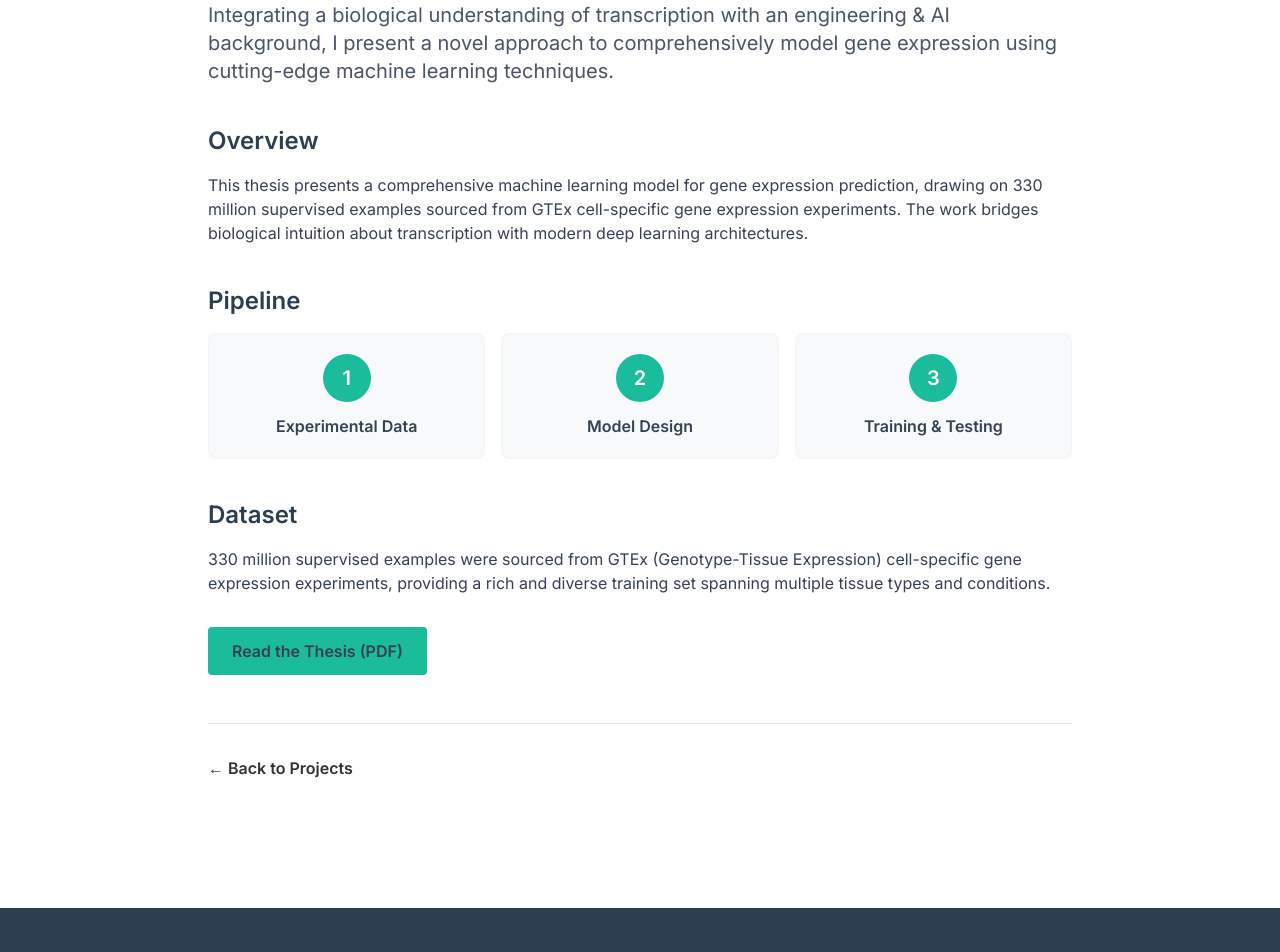
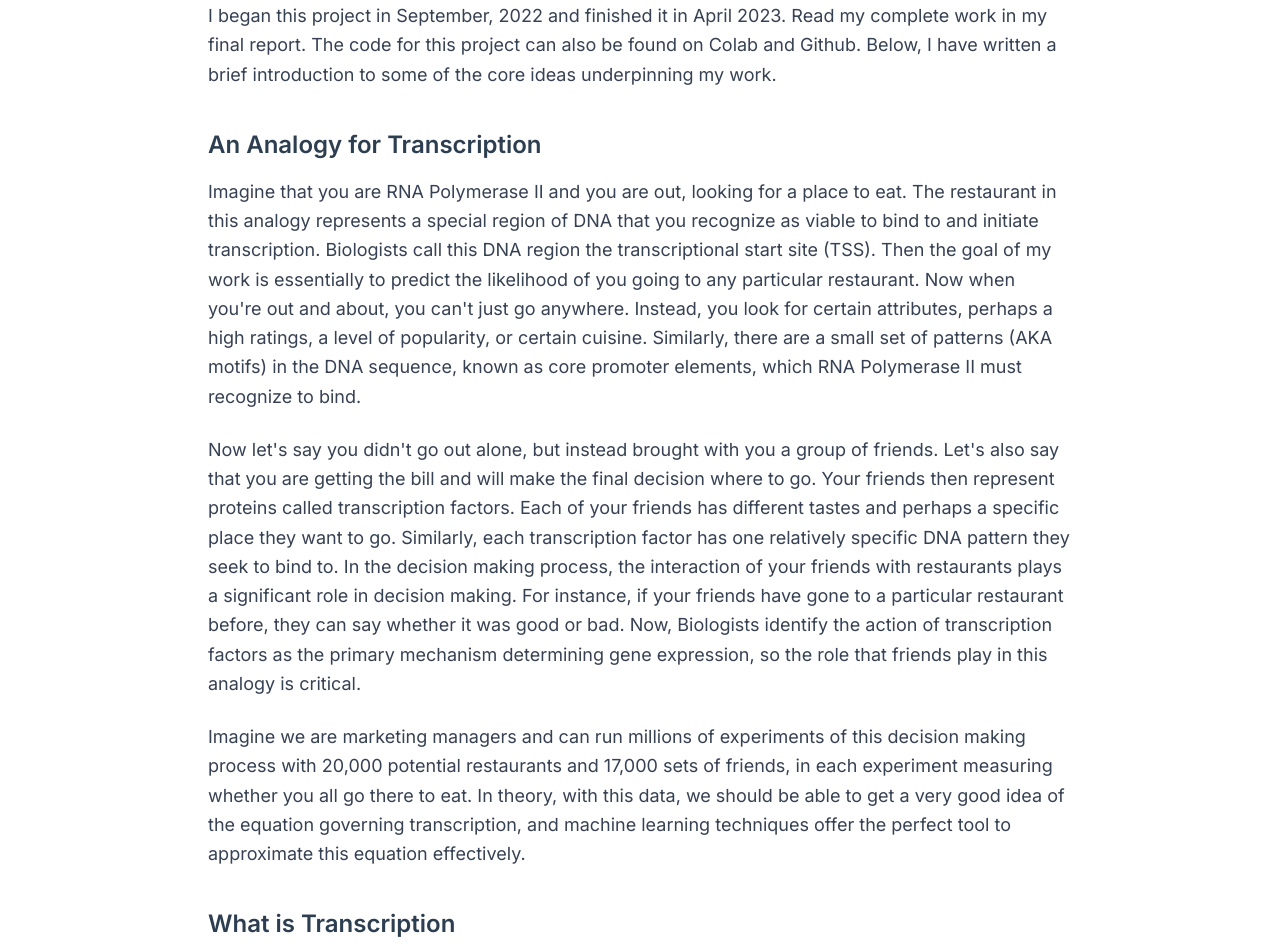
Before and after one commit to VanessaAnneliese/Cameron-witkowski-website, a Next.js app: page /projects/undergrad-thesis in a window 1280 px wide. Shown: the part 260-1212 px from the top of the page. Built offline with nearby package versions, Linux system fonts and the light colour scheme.

Commit message:
Replace undergrad thesis page with original copy and analogy sections

```diff
--- a/src/app/projects/undergrad-thesis/page.tsx
+++ b/src/app/projects/undergrad-thesis/page.tsx
@@ -8,50 +8,76 @@ export default function UndergradThesisPage() {
         A Novel Approach to Model Transcription in Humans
       </h1>
 
-      <div className="text-gray-700">
-        <p className="text-xl text-gray-600 mb-8">
-          Integrating a biological understanding of transcription with an engineering &amp; AI background,
-          I present a novel approach to comprehensively model gene expression using cutting-edge machine
-          learning techniques.
-        </p>
-
-        <h2 className="text-2xl font-bold text-[#2c3e50] mt-10 mb-4">Overview</h2>
-        <p className="mb-4">
-          This thesis presents a comprehensive machine learning model for gene expression prediction,
-          drawing on 330 million supervised examples sourced from GTEx cell-specific gene expression
-          experiments. The work bridges biological intuition about transcription with modern deep learning
-          architectures.
-        </p>
-
-        <h2 className="text-2xl font-bold text-[#2c3e50] mt-10 mb-4">Pipeline</h2>
-        <div className="grid grid-cols-3 gap-4 mb-8">
-          {["Experimental Data", "Model Design", "Training & Testing"].map((step, i) => (
-            <div key={step} className="bg-[#f8f9fa] rounded-lg p-5 text-center border border-gray-100">
-              <div className="w-12 h-12 rounded-full bg-[#1abc9c] text-white flex items-center justify-center font-bold text-xl mx-auto mb-3">
-                {i + 1}
-              </div>
-              <p className="font-semibold text-gray-700">{step}</p>
-            </div>
-          ))}
-        </div>
-
-        <h2 className="text-2xl font-bold text-[#2c3e50] mt-10 mb-4">Dataset</h2>
-        <p className="mb-4">
-          330 million supervised examples were sourced from GTEx (Genotype-Tissue Expression) cell-specific
-          gene expression experiments, providing a rich and diverse training set spanning multiple tissue
-          types and conditions.
-        </p>
-
-        <div className="mt-8">
+      <div className="text-gray-700 space-y-6 leading-relaxed text-lg">
+        <p>
+          I began this project in September, 2022 and finished it in April 2023.{" "}
           <a
             href="http://cameronwitkowski.com/wp-content/uploads/2023/05/Thesis_Final_Report_1.pdf"
             target="_blank"
             rel="noopener noreferrer"
-            className="inline-block bg-[#1abc9c] text-white px-6 py-3 rounded font-semibold hover:bg-[#16a085] transition-colors"
+            className="text-[#1abc9c] hover:underline"
           >
-            Read the Thesis (PDF)
+            Read my complete work in my final report.
+          </a>{" "}
+          The code for this project can also be found on{" "}
+          <a
+            href="https://colab.research.google.com"
+            target="_blank"
+            rel="noopener noreferrer"
+            className="text-[#1abc9c] hover:underline"
+          >
+            Colab
+          </a>{" "}
+          and{" "}
+          <a
+            href="https://github.com/witkowski-cam"
+            target="_blank"
+            rel="noopener noreferrer"
+            className="text-[#1abc9c] hover:underline"
+          >
+            Github
           </a>
-        </div>
+          . Below, I have written a brief introduction to some of the core ideas underpinning my work.
+        </p>
+
+        <h2 className="text-2xl font-bold text-[#2c3e50] mt-10 mb-4">An Analogy for Transcription</h2>
+        <p>
+          Imagine that you are RNA Polymerase II and you are out, looking for a place to eat. The restaurant
+          in this analogy represents a special region of DNA that you recognize as viable to bind to and
+          initiate transcription. Biologists call this DNA region the transcriptional start site (TSS). Then
+          the goal of my work is essentially to predict the likelihood of you going to any particular
+          restaurant. Now when you&apos;re out and about, you can&apos;t just go anywhere. Instead, you look
+          for certain attributes, perhaps a high ratings, a level of popularity, or certain cuisine.
+          Similarly, there are a small set of patterns (AKA motifs) in the DNA sequence, known as core
+          promoter elements, which RNA Polymerase II must recognize to bind.
+        </p>
+        <p>
+          Now let&apos;s say you didn&apos;t go out alone, but instead brought with you a group of friends.
+          Let&apos;s also say that you are getting the bill and will make the final decision where to go.
+          Your friends then represent proteins called transcription factors. Each of your friends has
+          different tastes and perhaps a specific place they want to go. Similarly, each transcription factor
+          has one relatively specific DNA pattern they seek to bind to. In the decision making process, the
+          interaction of your friends with restaurants plays a significant role in decision making. For
+          instance, if your friends have gone to a particular restaurant before, they can say whether it was
+          good or bad. Now, Biologists identify the action of transcription factors as the primary mechanism
+          determining gene expression, so the role that friends play in this analogy is critical.
+        </p>
+        <p>
+          Imagine we are marketing managers and can run millions of experiments of this decision making
+          process with 20,000 potential restaurants and 17,000 sets of friends, in each experiment measuring
+          whether you all go there to eat. In theory, with this data, we should be able to get a very good
+          idea of the equation governing transcription, and machine learning techniques offer the perfect
+          tool to approximate this equation effectively.
+        </p>
+
+        <h2 className="text-2xl font-bold text-[#2c3e50] mt-10 mb-4">What is Transcription</h2>
+        <p>
+          Transcription is the first step that occurs in the production of proteins in the nucleus of every
+          cell of your body. In this step, a large, complex molecule called RNA Polymerase II binds to your
+          DNA sequence and, using it as a template, produces a string of mRNA. In the next step, called
+          translation, this mRNA sequence is translated by ribosomes into a chain of amino acids, according
+          to the genetic code.
+        </p>
       </div>
 
       <div className="mt-12 pt-8 border-t border-gray-200">
```
